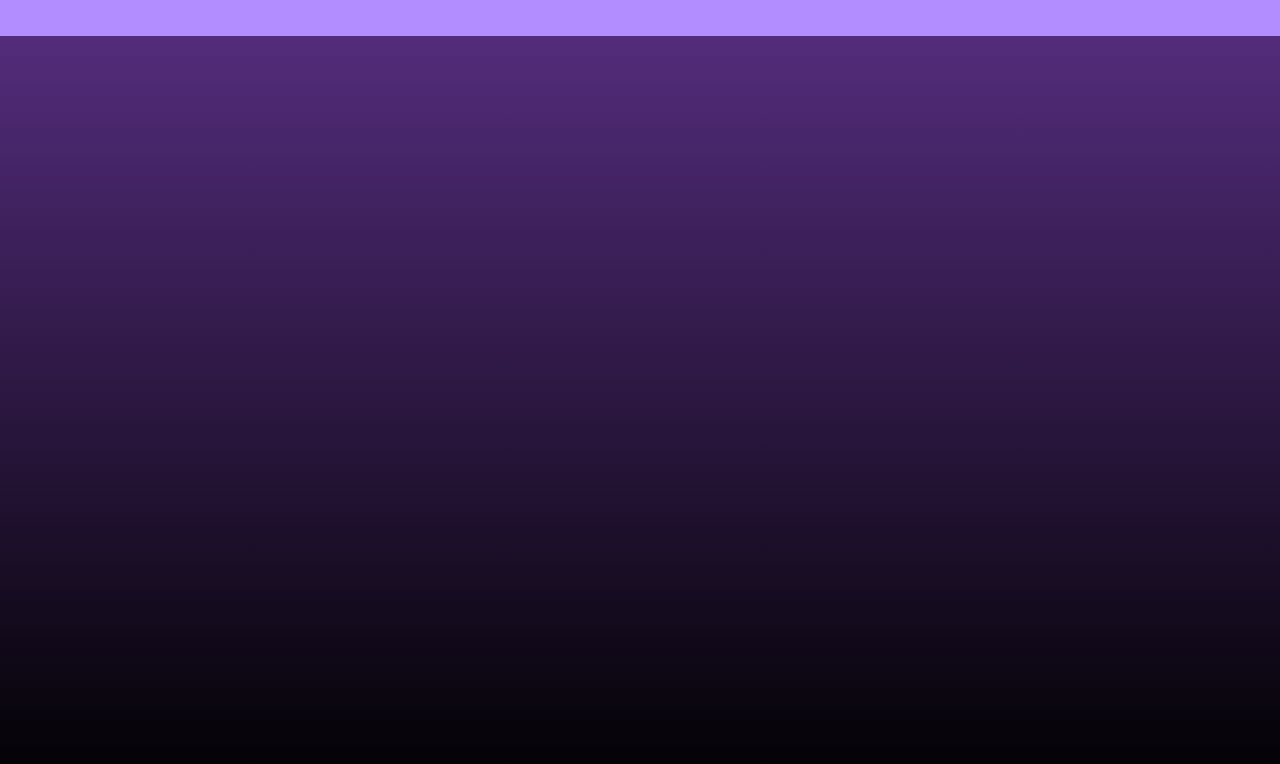
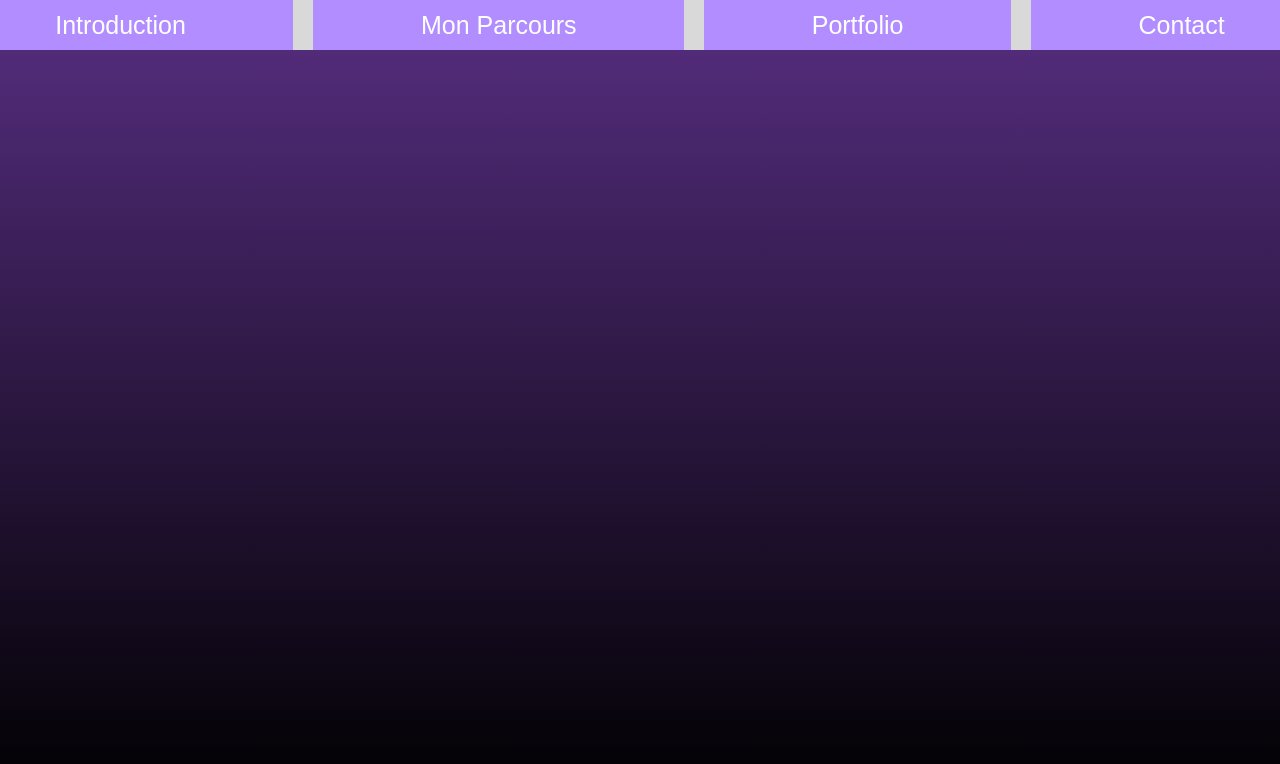
Before and after one commit to RayanEreteo/RefondePortfolio, a React (Vite) app: page / in a window 1280 px wide. Shown: the top 764 px of the page. Built offline with nearby package versions, Linux system fonts and the light colour scheme.

Commit message:
Navbar terminée

```diff
--- a/index.html
+++ b/index.html
@@ -4,7 +4,7 @@
     <meta charset="UTF-8" />
     <link rel="icon" type="image/svg+xml" href="/vite.svg" />
     <meta name="viewport" content="width=device-width, initial-scale=1.0" />
-    <title>Vite + React</title>
+    <title>Rayan Ereteo | Mon Portfolio</title>
   </head>
   <body>
     <div id="root"></div>
--- a/src/components/Navbar.jsx
+++ b/src/components/Navbar.jsx
@@ -5,7 +5,15 @@ import "../css/Navbar.css"
 function Navbar() {
   return (
     <div className='navbar'>
-
+        <div className="link-container">
+            <a href="" className='link'>Introduction</a>
+            <div className="separator" style={{width: '20px', height: "100%", background: "#D9D9D9"}}></div>
+            <a href="" className='link'>Mon Parcours</a>
+            <div className="separator" style={{width: '20px', height: "100%", background: "#D9D9D9"}}></div>
+            <a href="" className='link'>Portfolio</a>
+            <div className="separator" style={{width: '20px', height: "100%", background: "#D9D9D9"}}></div>
+            <a href="" className='link'>Contact</a>
+        </div>
     </div>
   )
 }
--- a/src/css/Navbar.css
+++ b/src/css/Navbar.css
@@ -1,7 +1,29 @@
 .navbar{
-    height: 36px;
+    height: 50px;
     width: 100vw;
     background: #B28DFF;
     position: fixed;
     z-index: 99;
 }
+
+.link-container{
+    display: flex;
+    position: relative;
+    height: 100%;
+    align-items: center;
+    justify-content: space-around;
+    flex-direction: row;
+}
+
+.link{
+    text-decoration: none;
+    font-size: 25px;
+    margin: 3px;
+    color: white;
+    font-family: Arial, Helvetica, sans-serif;
+    transition: all 0.2s ease-out;
+}
+
+.link:hover{
+    color: black;
+}
```
